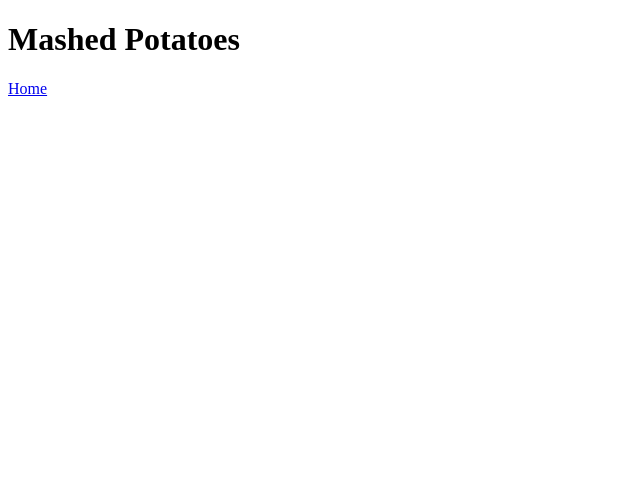
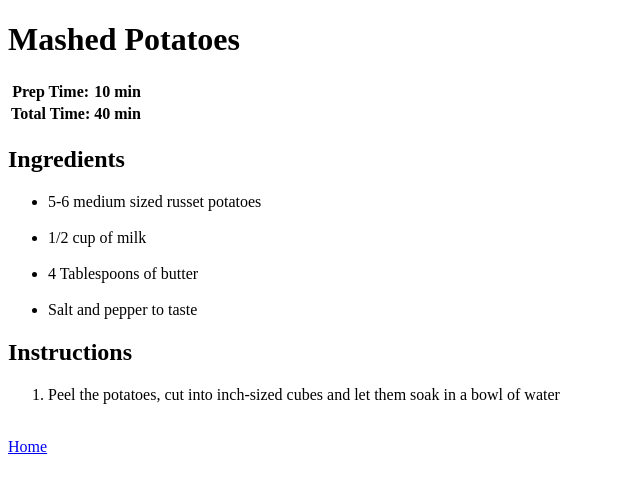
Before and after one commit to colej780/odin-recipes, a plain HTML site: page recipes/potato.html in a window 1280 px wide. Shown: the whole page, without its empty margins (0-640 px from the left). Drawn offline with Linux system fonts and the light colour scheme.

Commit message:
Ingredients and first step of recipe

```diff
--- a/recipes/potato.html
+++ b/recipes/potato.html
@@ -7,7 +7,28 @@
 </head>
 <body>
     <h1>Mashed Potatoes</h1>
+    <table>
+        <tr>
+            <th>Prep Time:</th>
+            <th>10 min</th>
+        </tr>
+        <tr>
+            <th>Total Time:</th>
+            <th>40 min</th>
+        </tr>
+    </table>
+    <h2>Ingredients</h2>
+    <ul>
+        <li>5-6 medium sized russet potatoes</li><br>
+        <li>1/2 cup of milk</li><br>
+        <li>4 Tablespoons of butter</li><br>
+        <li>Salt and pepper to taste</li>
+    </ul>
 
+    <h2>Instructions</h2>
+    <ol>
+        <li>Peel the potatoes, cut into inch-sized cubes and let them soak in a bowl of water</li><br>
+    </ol>
     <a href="../index.html">Home</a>
 </body>
 </html>
```
